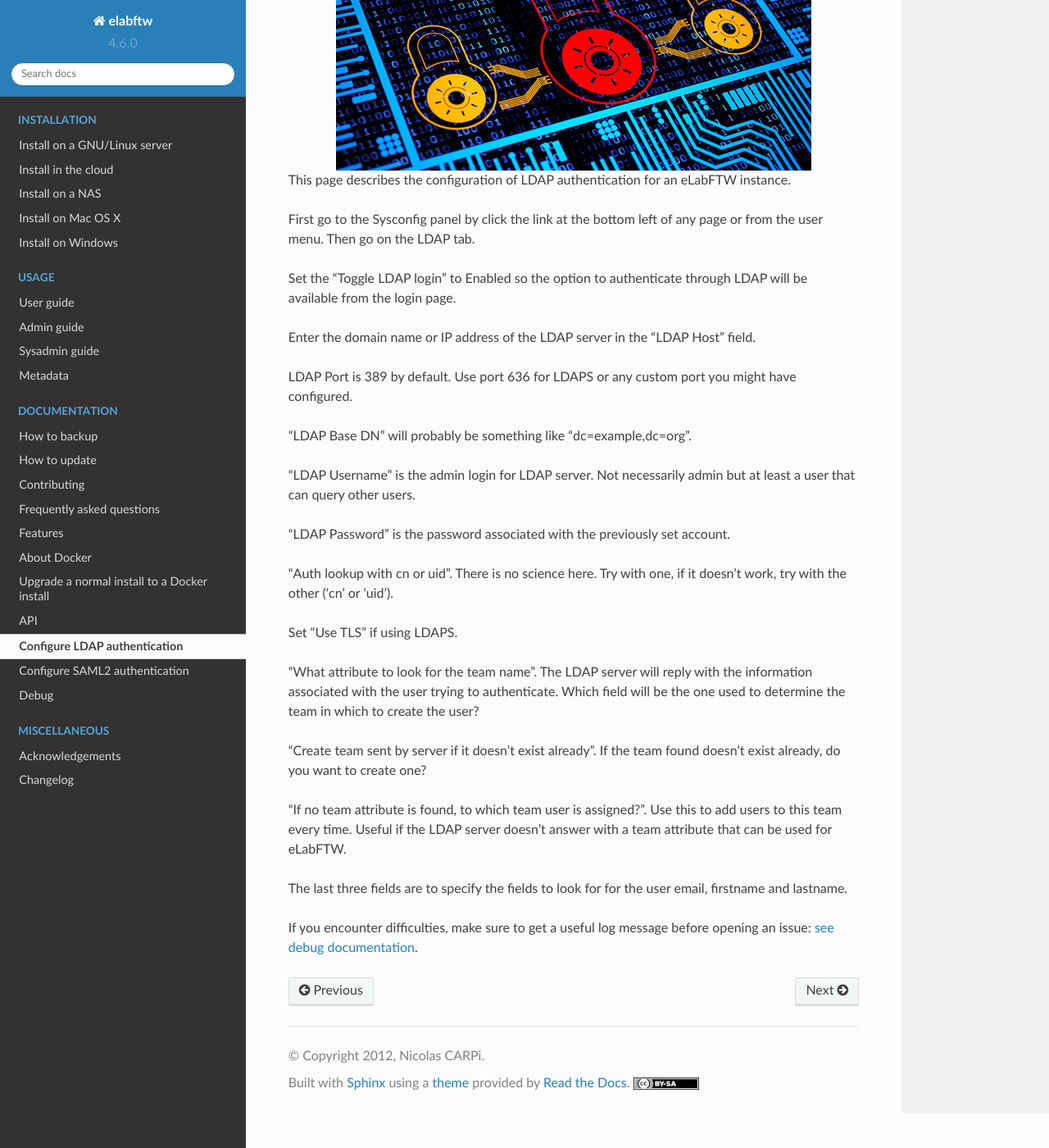
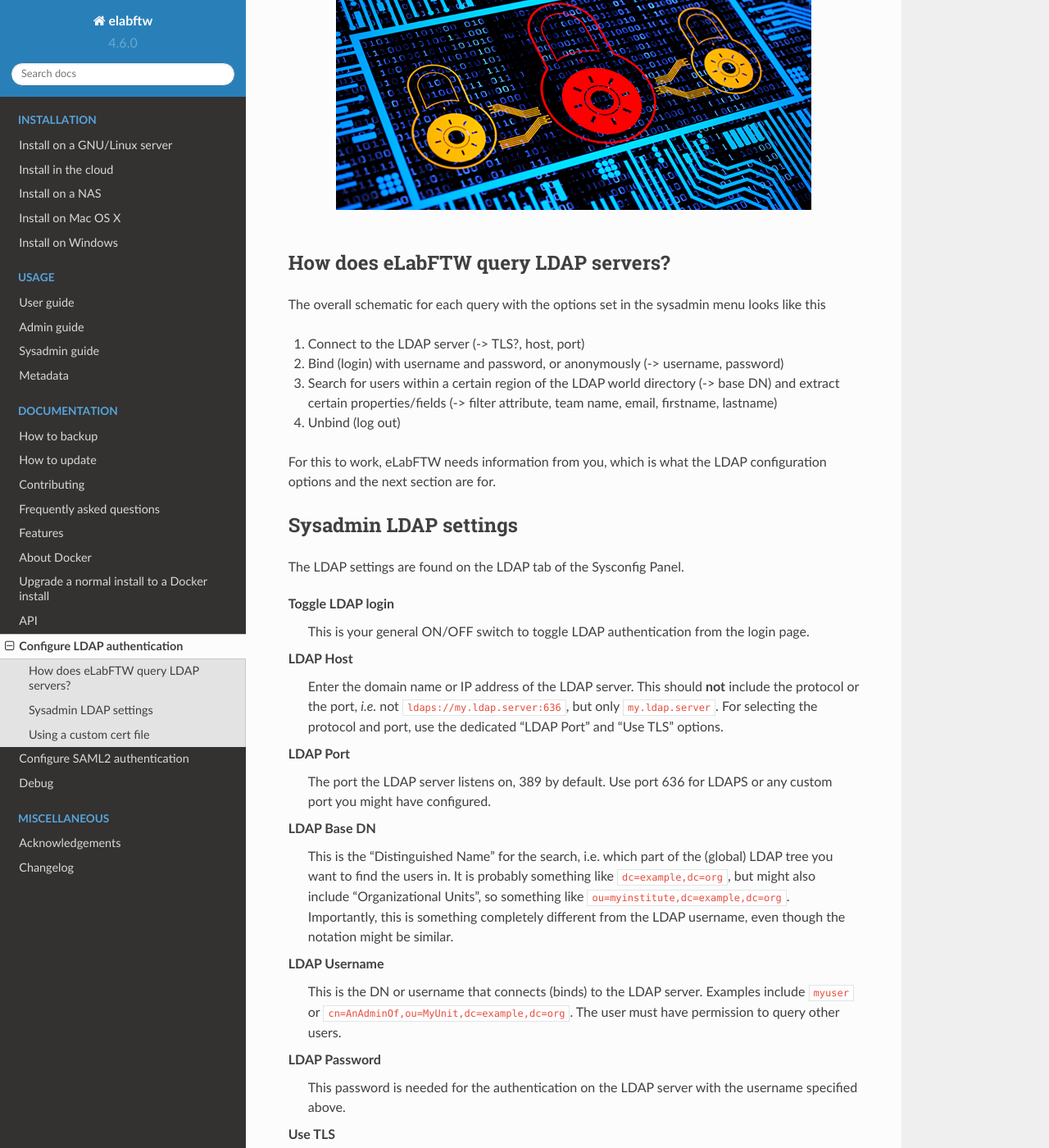
Before and after one commit to elabftw/elabdoc, a Sphinx documentation site: the page built from doc/ldap.rst, in a window 1280 px wide and 1400 px high, scrolled down 252 px. Shown: the whole window at 82% size. Built offline with Sphinx 7.4.7 and the Read the Docs theme 2.0.0, drawn with Linux system fonts in a browser that asks for light colours; some of the changed text lies outside the part shown.

Commit message:
LDAP: Clarified settings, how to integrate custom cert file (#23)
* Clarified and restructured LDAP auth

Added short explanation/introduction section
Reordered entries to match the web LDAP settings form
Used a RST description list for the settings

* LDAP: Added custom cert file section

Added instruction on how to add a custom cert file to the eLabFTW
container and have it read by openldap.

* Addressed comments from NicolasCARPi

* Specified where the LDAP settings can be found

Using NicolasCARPi's sentence.

```diff
--- a/doc/ldap.rst
+++ b/doc/ldap.rst
@@ -4,37 +4,134 @@
 Configure LDAP authentication
 *****************************
 
+This page describes the configuration of LDAP authentication for an eLabFTW instance.
+
 .. image:: img/auth.png
     :align: center
     :alt: authentication
 
-This page describes the configuration of LDAP authentication for an eLabFTW instance.
-
-First go to the Sysconfig panel by click the link at the bottom left of any page or from the user menu. Then go on the LDAP tab.
-
-Set the "Toggle LDAP login" to Enabled so the option to authenticate through LDAP will be available from the login page.
-
-Enter the domain name or IP address of the LDAP server in the "LDAP Host" field.
-
-LDAP Port is 389 by default. Use port 636 for LDAPS or any custom port you might have configured.
-
-"LDAP Base DN" will probably be something like "dc=example,dc=org".
-
-"LDAP Username" is the admin login for LDAP server. Not necessarily admin but at least a user that can query other users.
-
-"LDAP Password" is the password associated with the previously set account.
-
-"Auth lookup with cn or uid". There is no science here. Try with one, if it doesn't work, try with the other ('cn' or 'uid').
-
-Set "Use TLS" if using LDAPS.
-
-"What attribute to look for the team name". The LDAP server will reply with the information associated with the user trying to authenticate. Which field will be the one used to determine the team in which to create the user?
-
-"Create team sent by server if it doesn't exist already". If the team found doesn't exist already, do you want to create one?
-
-"If no team attribute is found, to which team user is assigned?". Use this to add users to this team every time. Useful if the LDAP server doesn't answer with a team attribute that can be used for eLabFTW.
-
-The last three fields are to specify the fields to look for for the user email, firstname and lastname.
+|
 
 
-If you encounter difficulties, make sure to get a useful log message before opening an issue: :doc:`see debug documentation <debug>`.
+How does eLabFTW query LDAP servers?
+====================================
+
+The overall schematic for each query with the options set in the sysadmin menu looks like this
+
+1. Connect to the LDAP server (-> TLS?, host, port)
+2. Bind (login) with username and password, or anonymously (-> username, password)
+3. Search for users within a certain region of the LDAP world directory (-> base DN) and extract certain properties/fields (-> filter attribute, team name, email, firstname, lastname)
+4. Unbind (log out)
+
+For this to work, eLabFTW needs information from you, which is what the LDAP configuration options and the next section are for.
+
+Sysadmin LDAP settings
+======================
+
+The LDAP settings are found on the LDAP tab of the Sysconfig Panel.
+
+Toggle LDAP login
+        This is your general ON/OFF switch to toggle LDAP authentication from the login page.
+
+LDAP Host
+        Enter the domain name or IP address of the LDAP server.
+        This should **not** include the protocol or the port, *i.e.* not ``ldaps://my.ldap.server:636``, but only ``my.ldap.server``.
+        For selecting the protocol and port, use the dedicated "LDAP Port" and "Use TLS" options.
+
+LDAP Port
+        The port the LDAP server listens on, 389 by default.
+        Use port 636 for LDAPS or any custom port you might have configured.
+
+LDAP Base DN
+        This is the "Distinguished Name" for the search, i.e. which part of the (global) LDAP tree you want to find the users in.
+        It is probably something like ``dc=example,dc=org``, but might also include "Organizational Units", so something like ``ou=myinstitute,dc=example,dc=org``.
+        Importantly, this is something completely different from the LDAP username, even though the notation might be similar.
+
+LDAP Username
+        This is the DN or username that connects (binds) to the LDAP server.
+        Examples include ``myuser`` or ``cn=AnAdminOf,ou=MyUnit,dc=example,dc=org``.
+        The user must have permission to query other users.
+
+LDAP Password
+        This password is needed for the authentication on the LDAP server with the username specified above.
+
+Use TLS
+        Select this if using LDAPS (= LDAP with TLS).
+
+By which LDAP attribute the user will be found (default is 'mail')
+        This is the "filter attribute" from above.
+        Common choices include ``cn``, ``uid`` and the default ``mail``.
+        This is the LDAP field that holds the information you want users to enter into the "login" field on the start page.
+
+What attribute to look for the team name
+        The LDAP server will reply with the information associated with the user trying to authenticate.
+        Which field will be the one used to determine the team in which to create the user?
+
+Create team sent by server if it doesn't exist already
+        If the team found doesn't exist already, do you want to create one?
+
+If no team attribute is found, to which team user is assigned?
+        Use this to add users to this team by default.
+        Useful if the LDAP server doesn't answer with a team attribute that can be used for eLabFTW.
+
+What attribute to look for ...
+        The last three fields are to specify the fields to look for for the user email, firstname and lastname.
+
+
+If you encounter difficulties, make sure to get a useful log message before opening an issue, :doc:`see debug documentation <debug>`.
+
+
+Using a custom cert file
+========================
+
+When authenticating with a LDAPS server, a custom certfile might be needed.
+It can easily be added by modifying the web/volumes part of ``elabftw.yml`` like so:
+
+.. code::
+
+  services:
+    web:
+      ...
+      volumes:
+        ...
+        - /path/to/eLabFTW/certpath:/custom_certs
+        - /path/to/eLabFTW/openldap:/etc/openldap
+    ...
+  ...
+
+Then, add your custom cert file to ``/path/to/eLabFTW/certpath`` and at ``/path/to/eLabFTW/openldap/`` add a new file ``ldap.conf`` with the content
+
+.. code::
+
+   TLS_CACERT /custom_certs/<certname>.pem
+   TLS_REQCERT hard
+
+where you substitute ``<certname>`` for the name of the cert file for authenticating against the LDAP server.
+This informs ``openldap`` of the cert file and instructs it to always require a valid certificate from servers.
+
+After (re)starting using ``elabctl restart``, the LDAP server should now be reachable from inside the container.
+You can check this via searching for a known user (like yourself?) via
+
+.. code::
+
+   docker exec elabftw bash -c "apk add openldap openldap-back-mdb openldap-clients && \
+      ldapsearch -v -LLL \
+        -H 'ldaps://<LDAP Host>' \
+        -b '<LDAP Base DN>' \
+        -D '<LDAP Username>' \
+        -w '<LDAP Password>' \
+        '<filter>'"
+
+where you might need to use ``sudo docker`` if you are not ``root``.
+Be sure to substitute the ``<...>`` fields with your values.
+The command above installs the needed ``openldap`` packages in the ``elabftw`` container using Alpine Linux's package manager ``apk`` and then launches a ldap search query.
+``<filter>`` can for example be ``cn=MyOwnName``, or ``uid=5``.
+If trying to connect to a LDAP server that listens on a port other than 636, specify it like ``-H 'ldaps://<host>:<port>'``.
+
+For more information on the ``ldapsearch`` command, consider
+
+.. code::
+
+   docker exec elabftw ldapsearch --help
+
+after installing the ``openldap`` packages.
```
